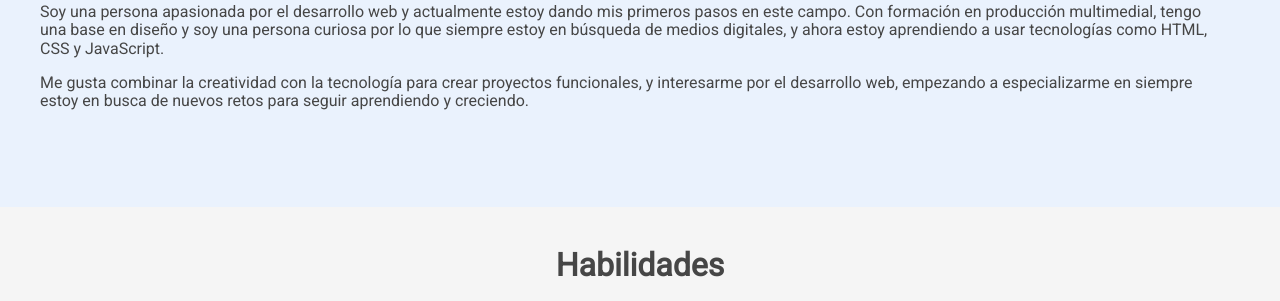
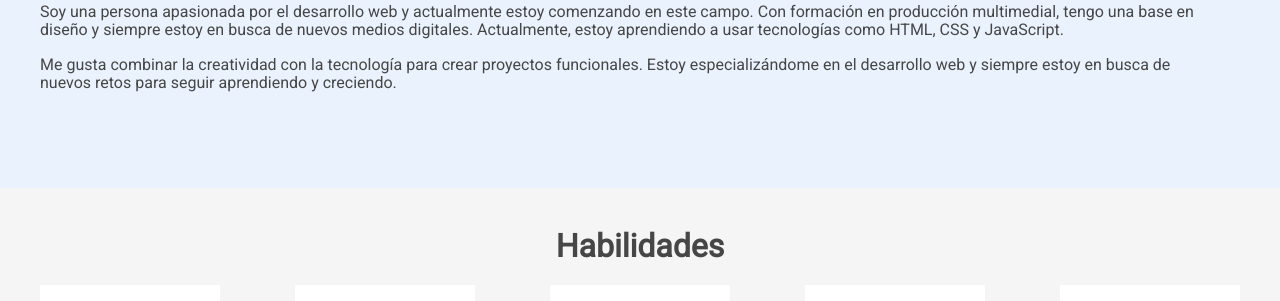
Before and after one commit to JenMendoza99/ChallengePortafolio, a plain HTML site: page index.html in a window 1280 px wide. Shown: the part 680-981 px from the top of the page. Drawn offline with Linux system fonts and the light colour scheme.

Commit message:
Update index.html

```diff
--- a/index.html
+++ b/index.html
@@ -73,14 +73,13 @@
       <section id="about" class="about">
         <div class="about-content">
           <h2 class="about-title">Sobre mi</h2>
-          <p class="about-paragraph">
-            Soy una persona apasionada por el desarrollo web y actualmente estoy dando mis primeros
-            pasos en este campo. Con formación en producción multimedial, tengo una base en diseño y soy una persona curiosa por lo que siempre estoy en búsqueda de
-            medios digitales, y ahora estoy aprendiendo a usar tecnologías como HTML, CSS y JavaScript.          </p>
-          <p class="about-paragraph">
-            Me gusta combinar la creatividad con la tecnología para crear proyectos funcionales, y            interesarme por el desarrollo web, empezando a especializarme en
-            siempre estoy en busca de nuevos retos para seguir aprendiendo y creciendo.          </p>
-        </div>
+         <p class="about-paragraph">
+    Soy una persona apasionada por el desarrollo web y actualmente estoy comenzando en este campo. Con formación en producción multimedial, tengo una base en diseño y siempre estoy en busca de nuevos medios digitales. Actualmente, estoy aprendiendo a usar tecnologías como HTML, CSS y JavaScript.
+</p>
+<p class="about-paragraph">
+    Me gusta combinar la creatividad con la tecnología para crear proyectos funcionales. Estoy especializándome en el desarrollo web y siempre estoy en busca de nuevos retos para seguir aprendiendo y creciendo.
+</p>
+
       </section>
       <section id="skills" class="skills">
         <h2 class="skills-title">Habilidades</h2>
```
